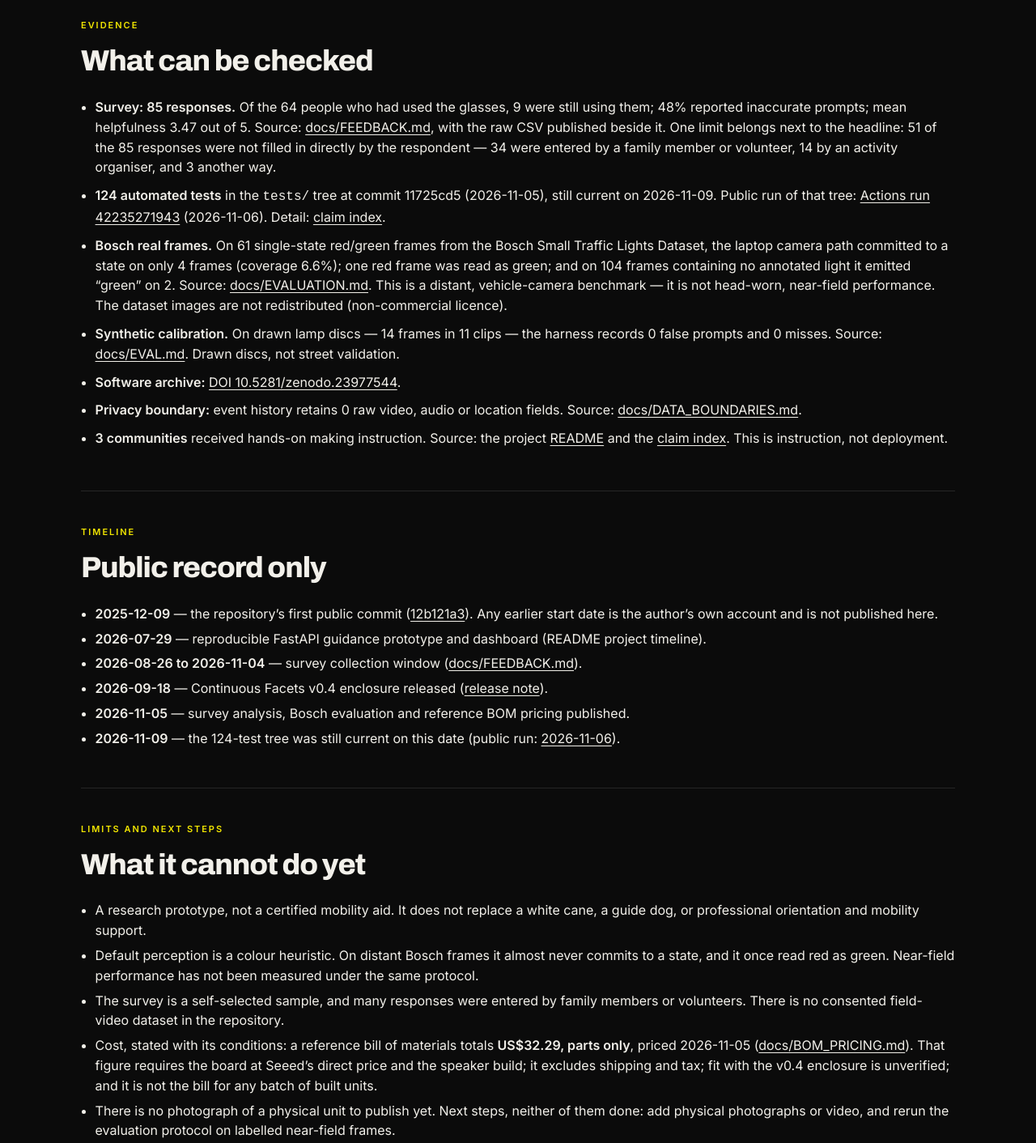
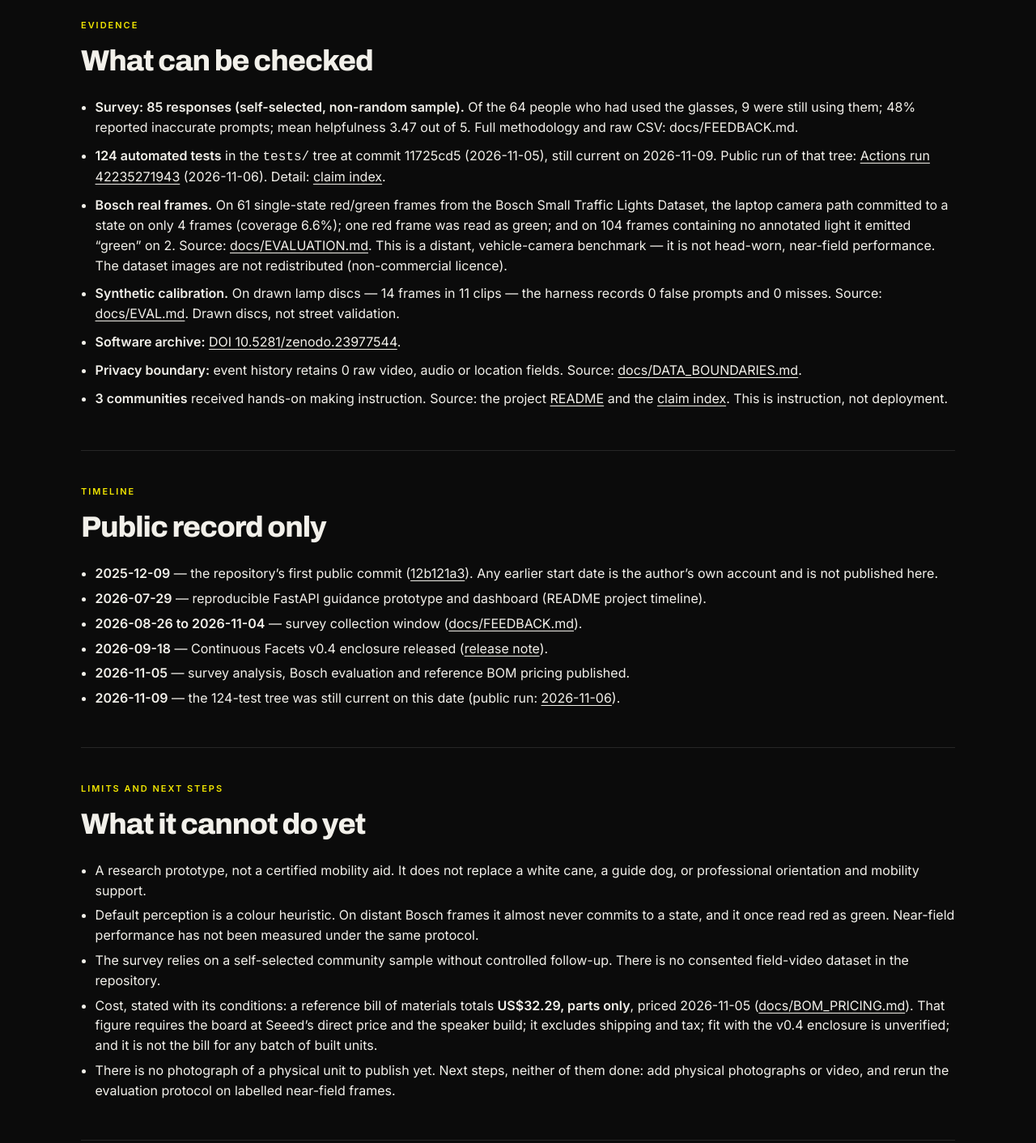
Before and after one commit to DresdenGman/site-dresdengoehner, a plain HTML site: page projects/glasses.html in a window 1280 px wide. Shown: the part 2140-3552 px from the top of the page at 81% size. Drawn offline with Linux system fonts and the light colour scheme.

Commit message:
Refine glasses survey methodology copy
Co-authored-by: copilot-swe-agent[bot] <198982749+Copilot@users.noreply.github.com>

```diff
--- a/projects/glasses.html
+++ b/projects/glasses.html
@@ -76,7 +76,7 @@ ul.evid li{margin:10px 0}
 <p class="cap kicker">Evidence</p>
 <h2>What can be checked</h2>
 <ul class="evid">
-<li><b>Survey: 85 responses.</b> Of the 64 people who had used the glasses, 9 were still using them; 48% reported inaccurate prompts; mean helpfulness 3.47 out of 5. Source: <a class="src" href="https://github.com/DresdenGman/AIGlasses_for_navigation/blob/main/docs/FEEDBACK.md">docs/FEEDBACK.md</a>, with the raw CSV published beside it. One limit belongs next to the headline: 51 of the 85 responses were not filled in directly by the respondent — 34 were entered by a family member or volunteer, 14 by an activity organiser, and 3 another way.</li>
+<li><b>Survey: 85 responses (self-selected, non-random sample).</b> Of the 64 people who had used the glasses, 9 were still using them; 48% reported inaccurate prompts; mean helpfulness 3.47 out of 5. Full methodology and raw CSV: docs/FEEDBACK.md.</li>
 <li><b>124 automated tests</b> in the <code>tests/</code> tree at commit 11725cd5 (2026-11-05), still current on 2026-11-09. Public run of that tree: <a class="src" href="https://github.com/DresdenGman/AIGlasses_for_navigation/actions/runs/42235271943">Actions run 42235271943</a> (2026-11-06). Detail: <a class="src" href="../proof.html#glasses">claim index</a>.</li>
 <li><b>Bosch real frames.</b> On 61 single-state red/green frames from the Bosch Small Traffic Lights Dataset, the laptop camera path committed to a state on only 4 frames (coverage 6.6%); one red frame was read as green; and on 104 frames containing no annotated light it emitted &#8220;green&#8221; on 2. Source: <a class="src" href="https://github.com/DresdenGman/AIGlasses_for_navigation/blob/main/docs/EVALUATION.md">docs/EVALUATION.md</a>. This is a distant, vehicle-camera benchmark — it is not head-worn, near-field performance. The dataset images are not redistributed (non-commercial licence).</li>
 <li><b>Synthetic calibration.</b> On drawn lamp discs — 14 frames in 11 clips — the harness records 0 false prompts and 0 misses. Source: <a class="src" href="https://github.com/DresdenGman/AIGlasses_for_navigation/blob/main/docs/EVAL.md">docs/EVAL.md</a>. Drawn discs, not street validation.</li>
@@ -103,7 +103,7 @@ ul.evid li{margin:10px 0}
 <ul>
 <li>A research prototype, not a certified mobility aid. It does not replace a white cane, a guide dog, or professional orientation and mobility support.</li>
 <li>Default perception is a colour heuristic. On distant Bosch frames it almost never commits to a state, and it once read red as green. Near-field performance has not been measured under the same protocol.</li>
-<li>The survey is a self-selected sample, and many responses were entered by family members or volunteers. There is no consented field-video dataset in the repository.</li>
+<li>The survey relies on a self-selected community sample without controlled follow-up. There is no consented field-video dataset in the repository.</li>
 <li>Cost, stated with its conditions: a reference bill of materials totals <b>US$32.29, parts only</b>, priced 2026-11-05 (<a class="src" href="https://github.com/DresdenGman/AIGlasses_for_navigation/blob/main/docs/BOM_PRICING.md">docs/BOM_PRICING.md</a>). That figure requires the board at Seeed&#8217;s direct price and the speaker build; it excludes shipping and tax; fit with the v0.4 enclosure is unverified; and it is not the bill for any batch of built units.</li>
 <li>There is no photograph of a physical unit to publish yet. Next steps, neither of them done: add physical photographs or video, and rerun the evaluation protocol on labelled near-field frames.</li>
 </ul>
```
